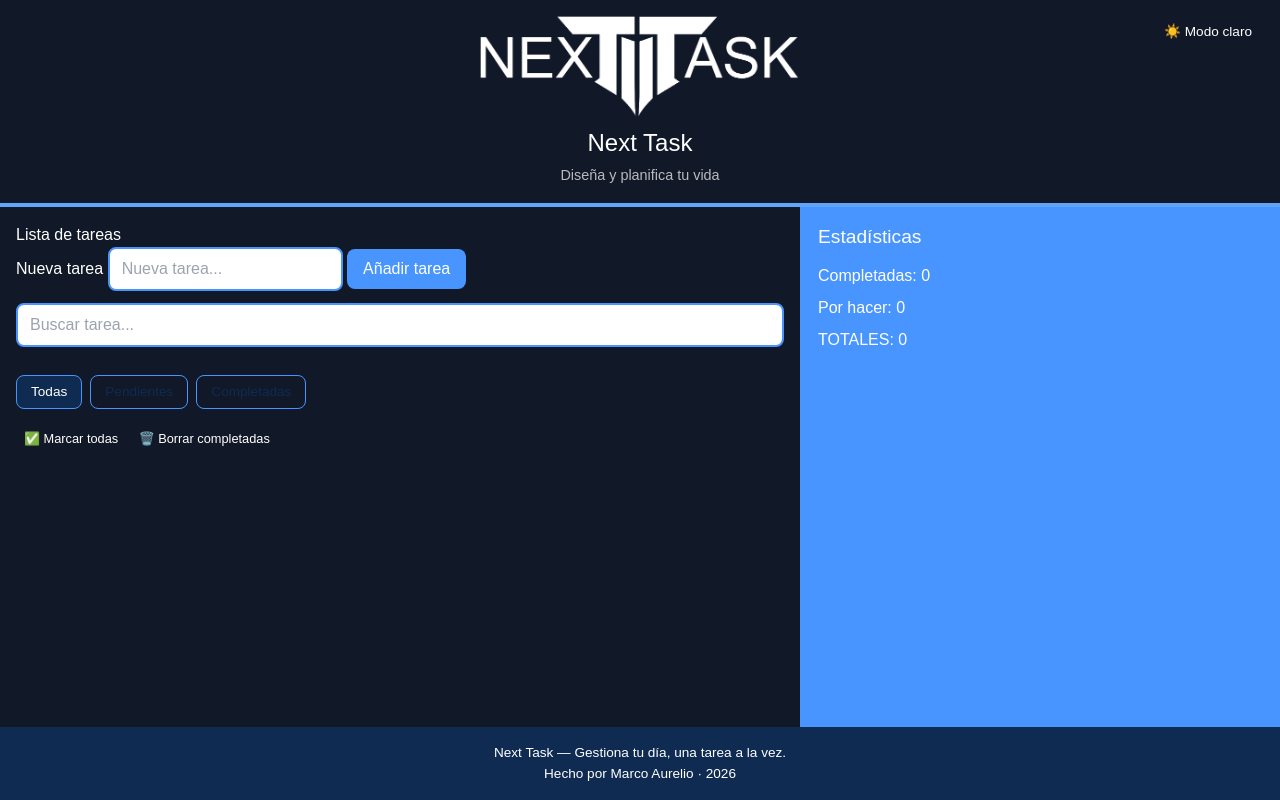
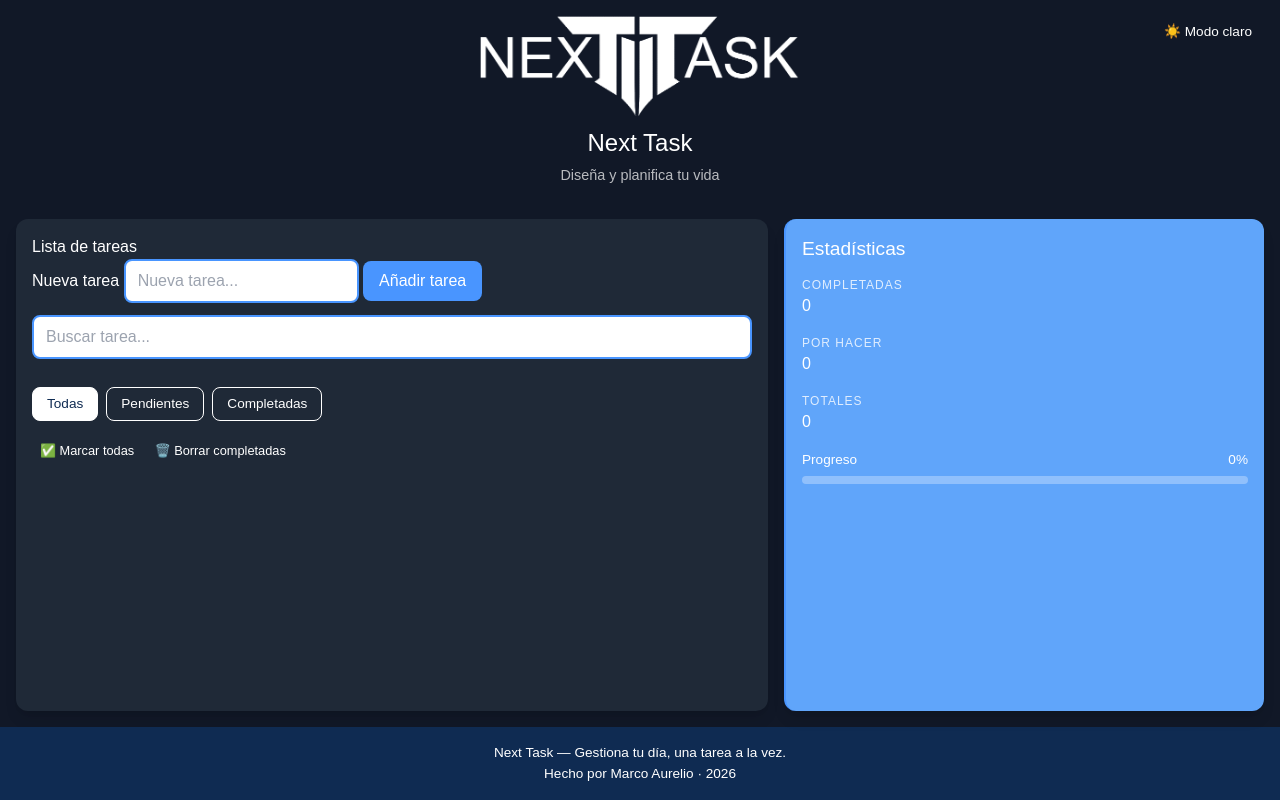
Before and after one commit to MarcoAurelio96/taskflow-project, a plain HTML site: page index.html in a window 1280 px wide. Both pictures are taken after a click on the button "🌙 Modo oscuro". Drawn offline with nearby package versions, Linux system fonts and the light colour scheme.

Commit message:
Correciones visuales modo oscuro, main y aside modificados en css y estadísticas actualizadas y mejoradas

```diff
--- a/app.js
+++ b/app.js
@@ -41,6 +41,17 @@ form.addEventListener('submit', function(e){
   tareas.push(tarea);
   renderizarTareas();
 
+  const liNuevo = lista.lastElementChild;
+    if (liNuevo) {
+      liNuevo.style.opacity = '0';
+      liNuevo.style.transform = 'translateY(-10px)';
+      liNuevo.style.transition = 'opacity 0.3s ease, transform 0.3s ease';
+      setTimeout(function() {
+        liNuevo.style.opacity = '1';
+        liNuevo.style.transform = 'translateY(0)';
+      }, 10);
+    }
+
   input.value = '';
 });
 
@@ -67,9 +78,15 @@ tareasFiltradas.forEach(function(tarea) {
       li.classList.add('completada');
     }
 
-    li.addEventListener('click', function(){
+   li.addEventListener('click', function(){
       tarea.completed = !tarea.completed;
-      renderizarTareas();
+      if (tarea.completed) {
+       li.classList.add('completada');
+      } else {
+        li.classList.remove('completada');
+      }
+    actualizarEstadisticas();
+    guardarTareas();
     });
 
     const botonEditar = document.createElement('button');
@@ -107,10 +124,13 @@ tareasFiltradas.forEach(function(tarea) {
     botonEliminar.innerHTML = '<img src="docs/recursos/papelel.png" alt="Eliminar" width="20">';
     botonEliminar.addEventListener('click', function(e){
       e.stopPropagation();
-      tareas = tareas.filter(function(t){
-        return t.id !== tarea.id;
-      });
+      li.classList.add('eliminando');
+      setTimeout(function() {
+        tareas = tareas.filter(function(t){
+          return t.id !== tarea.id;
+        });
       renderizarTareas();
+      }, 300); // espera 0.3s a que termine la animación
     });
 
     li.appendChild(spanTexto);
@@ -127,10 +147,13 @@ function actualizarEstadisticas(){
   const total = tareas.length;
   const completadas = tareas.filter(function(t) { return t.completed; }).length;
   const pendientes = total - completadas;
+  const porcentaje = total === 0 ? 0 : Math.round((completadas / total) * 100);
 
   document.getElementById('ttotales').textContent = total;
   document.getElementById('tcompletas').textContent = completadas;
   document.getElementById('tporhacer').textContent = pendientes;
+  document.getElementById('tporcentaje').textContent = porcentaje + '%';
+  document.getElementById('progresoBarra').style.width = porcentaje + '%';
 }
 
 const filtros = document.querySelectorAll('.filtro');
--- a/index.html
+++ b/index.html
@@ -8,15 +8,15 @@
 </head>
 <body class="bg-white dark:bg-gray-900 dark:text-white">
 
-    <header class="flex flex-col items-center text-center p-4 border-b-4 border-blue-400"> <!--Aquí va el nombre de la web y sería fijo y visible siempre-->
+    <header class="flex flex-col items-center text-center p-4 relative z-10"> <!--Aquí va el nombre de la web y sería fijo y visible siempre-->
         <img id="logo" src="docs/recursos/LOGOok.png" alt="Logo Next Task">
         <h1>Next Task</h1>
         <p>Diseña y planifica tu vida</p>
         <button id="btnModoOscuro">🌙 Modo oscuro</button>
     </header>
 
-    <div class="contenedor">
-        <main> <!--Aquí va la lista de tareas con sus acciones-->
+    <div class="contenedor p-4 gap-4">
+        <main class="bg-gray-200 dark:bg-gray-800 rounded-xl shadow-lg p-4"> <!--Aquí va la lista de tareas con sus acciones-->
             <h2>Lista de tareas</h2>
             <div>
                 <form>
@@ -41,11 +41,37 @@
             </div>
         </main>
 
-        <aside> <!--Aquí van las estadísticas-->
+        <aside class="bg-blue-400 rounded-xl shadow-lg p-4"> <!--Aquí van las estadísticas-->
             <h2>Estadísticas</h2>
-            <p>Completadas: <span id="tcompletas"></span></p>
-            <p>Por hacer: <span id="tporhacer"></span></p>
-            <p>TOTALES: <span id="ttotales"></span></p>
+
+            <div class="stat">
+                <div class="stat-label">Completadas</div>
+                <div class="stat-number" id="tcompletas">0</div>
+            </div>
+
+            <div class="stat">
+                <div class="stat-label">Por hacer</div>
+                <div class="stat-number" id="tporhacer">0</div>
+            </div>
+
+            <div class="stat">
+                <div class="stat-label">Totales</div>
+                <div class="stat-number" id="ttotales">0</div>
+            </div>
+
+            <div class="progreso-container">
+
+                <div class="progreso-label">
+                    <span>Progreso</span>
+                    <span id="tporcentaje">0%</span>
+                </div>
+
+                <div class="progreso-barra">
+                    <div class="progreso-relleno" id="progresoBarra"></div>
+                </div>
+
+            </div>
+
         </aside>
     </div>
 
--- a/styles.css
+++ b/styles.css
@@ -47,6 +47,8 @@ header p {
 .contenedor {
   display: flex;
   flex: 1;
+  gap: 16px;
+  padding: 16px;
 }
 
 main {
@@ -87,6 +89,9 @@ aside {
   background: var(--color-acento);
   border-left: 2px solid var(--color-borde);
   color: white;
+  box-shadow: -4px 0 12px rgba(0,0,0,0.15);
+  position: relative;
+  z-index: 5;
 }
 
 aside h2 {
@@ -98,6 +103,50 @@ aside h2 {
 aside p {
   color: white;
   margin-bottom: 8px;
+}
+
+/* stats */
+.stat {
+  margin-bottom: 16px;
+}
+
+.stat-label {
+  font-size: 0.75rem;
+  text-transform: uppercase;
+  letter-spacing: 1px;
+  opacity: 0.8;
+}
+
+.stat-numero {
+  font-size: 2.5rem;
+  font-weight: bold;
+  line-height: 1;
+}
+
+.progreso-container {
+  margin-top: 16px;
+}
+
+.progreso-label {
+  display: flex;
+  justify-content: space-between;
+  font-size: 0.85rem;
+  margin-bottom: 6px;
+}
+
+.progreso-barra {
+  height: 8px;
+  background: rgba(255,255,255,0.3);
+  border-radius: 4px;
+  overflow: hidden;
+}
+
+.progreso-relleno {
+  height: 100%;
+  background: white;
+  border-radius: 4px;
+  transition: width 0.4s ease;
+  width: 0%;
 }
 
 
@@ -182,6 +231,7 @@ input[type="text"]:focus {
   color: white;
 }
 
+
 footer {
   background: var(--color-principal);
   color: white;
@@ -237,6 +287,47 @@ footer {
   color: white;
 }
 
+.dark .filtro {
+  color: white;
+  border-color: white;
+}
+
+.dark .filtro.activo {
+  background: white;
+  color: var(--color-principal);
+}
+/* animaciones */
+
+@keyframes aparecer {
+  from {
+    opacity: 0;
+    transform: translateY(-10px);
+  }
+  to {
+    opacity: 1;
+    transform: translateY(0);
+  }
+}
+
+#listaTareas li {
+  animation: aparecer 0.3s ease;
+}
+
+@keyframes desaparecer {
+  from {
+    opacity: 1;
+    transform: translateX(0);
+  }
+  to {
+    opacity: 0;
+    transform: translateX(20px);
+  }
+}
+
+.eliminando {
+  animation: desaparecer 0.3s ease forwards !important;
+}
+
 /* para móviles */
 
 @media (max-width: 768px) {
```
